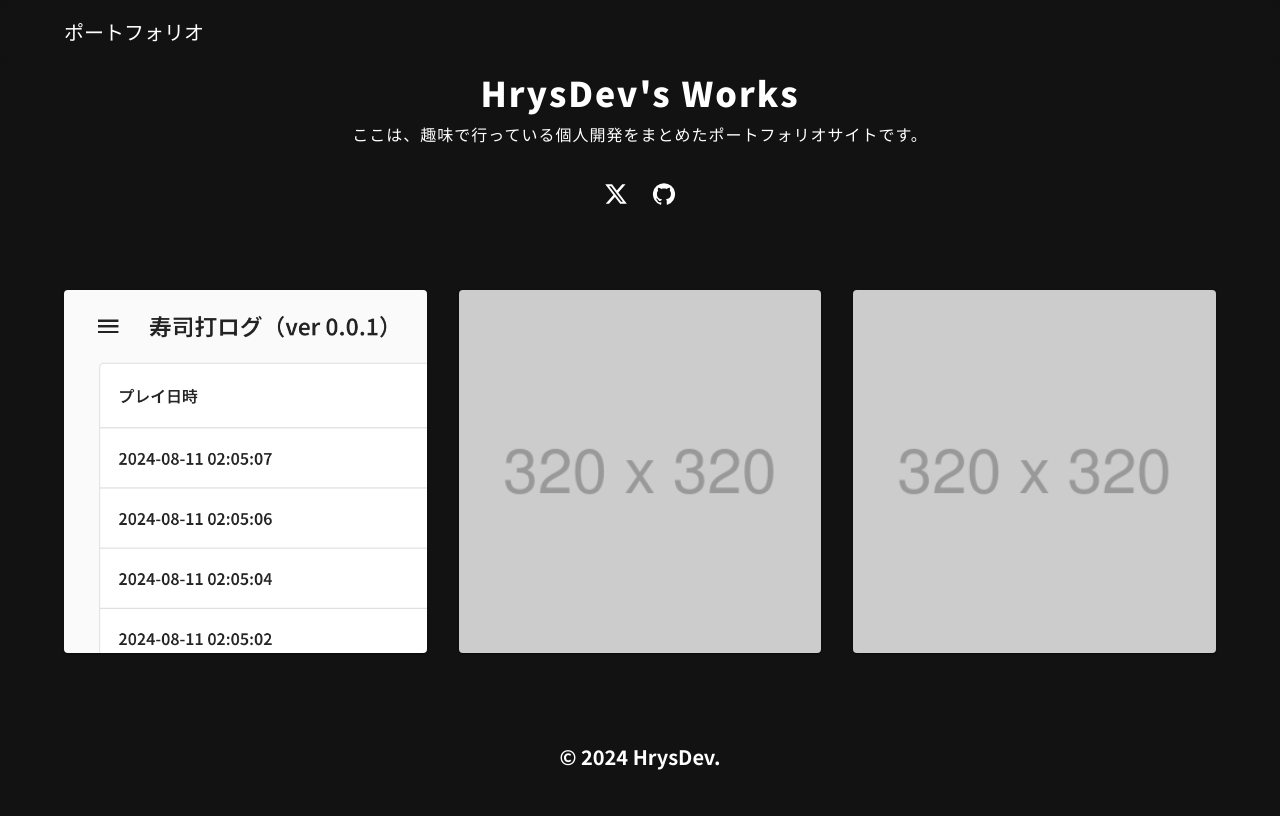
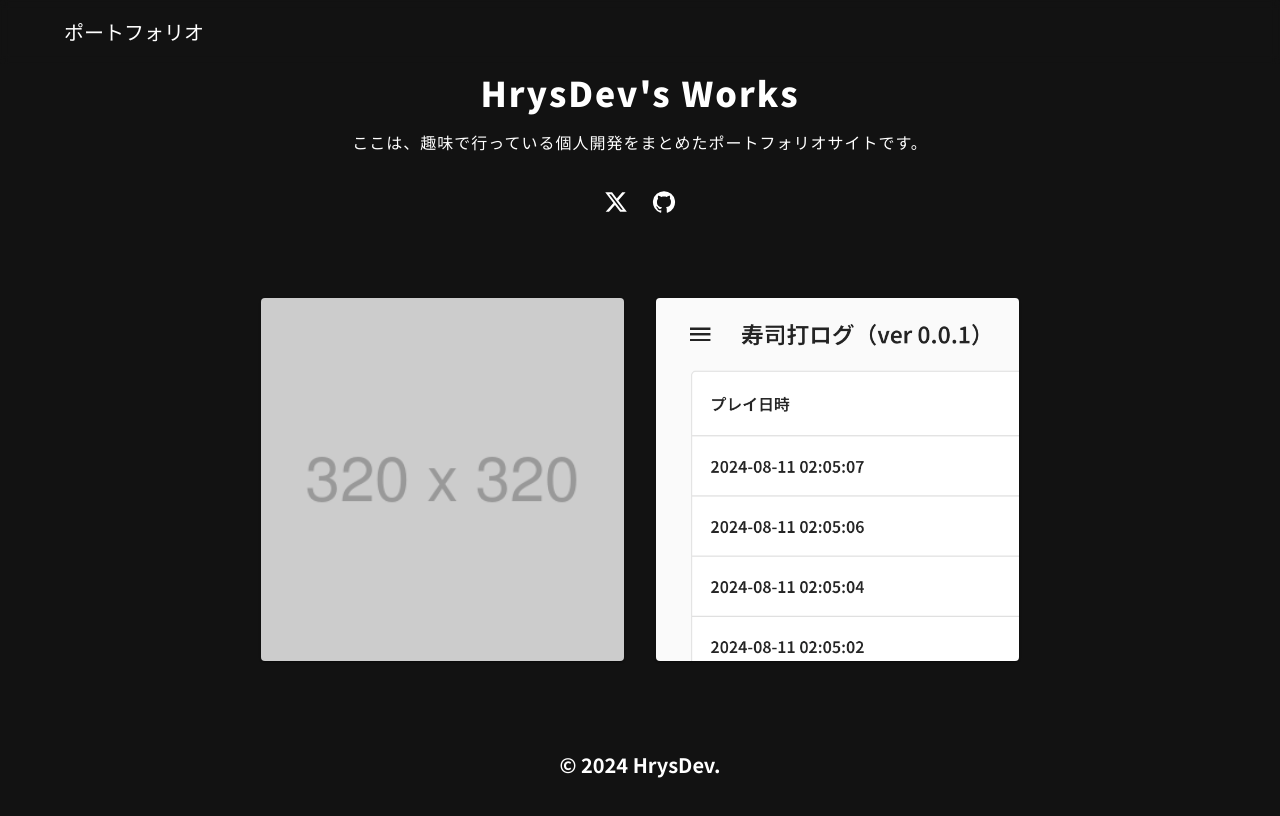
Before and after one commit to hrysdev/hrysdev.github.io, a React (Vite) app: page / in a window 1280 px wide. Shown: the top 816 px of the page. Built offline with nearby package versions, Linux system fonts and the light colour scheme.

Commit message:
feat: 不要なファイルを削除
Signed-off-by: hrysdev <hrysdev@gmail.com>

```diff
--- a/src/App.tsx
+++ b/src/App.tsx
@@ -5,9 +5,16 @@ import "@fontsource/noto-sans-jp/800.css";
 import "@fontsource/noto-sans-jp/900.css";
 import { createTheme, ThemeProvider } from "@mui/material/styles";
 import CssBaseline from "@mui/material/CssBaseline";
+
+import Typography from "@mui/material/Typography";
+import Container from "@mui/material/Container";
+import Stack from "@mui/material/Stack";
+import Box from "@mui/material/Box";
+
+import Header from "./components/Header";
 import Footer from "./components/Footer";
-import Header from "./components/Header";
-import Main from "./components/Main";
+import Works from "./components/Works";
+import Links from "./components/Links";
 
 export default function App() {
   const theme = createTheme({
@@ -24,7 +31,20 @@ export default function App() {
     <ThemeProvider theme={theme}>
       <CssBaseline />
       <Header />
-      <Main />
+      <Container maxWidth="lg">
+        <Box sx={{ my: 9, userSelect: "none" }}>
+          <Stack spacing={2} textAlign="center" sx={{ mb: 3 }}>
+            <Typography variant="h4" fontWeight="bold" letterSpacing={2}>
+              HrysDev's Works
+            </Typography>
+            <Typography letterSpacing={1}>
+              ここは、趣味で行っている個人開発をまとめたポートフォリオサイトです。
+            </Typography>
+          </Stack>
+          <Links />
+        </Box>
+        <Works />
+      </Container>
       <Footer />
     </ThemeProvider>
   );
--- a/src/components/Main.tsx
+++ /dev/null
@@ -1,26 +0,0 @@
-import Typography from "@mui/material/Typography";
-import Container from "@mui/material/Container";
-import Stack from "@mui/material/Stack";
-import Box from "@mui/material/Box";
-
-import Works from "./Works";
-import Links from "./Links";
-
-export default function Main() {
-  return (
-    <Container maxWidth="lg">
-      <Box sx={{ my: 9, userSelect: "none" }}>
-        <Stack direction="column" spacing={1} textAlign="center" sx={{ mb: 3 }}>
-          <Typography variant="h4" fontWeight="bold" letterSpacing={2}>
-            HrysDev's Works
-          </Typography>
-          <Typography letterSpacing={1}>
-            ここは、趣味で行っている個人開発をまとめたポートフォリオサイトです。
-          </Typography>
-        </Stack>
-        <Links />
-      </Box>
-      <Works />
-    </Container>
-  );
-}
--- a/src/components/Works.tsx
+++ b/src/components/Works.tsx
@@ -7,25 +7,20 @@ import CardActionArea from "@mui/material/CardActionArea";
 
 const works = [
   {
-    title: "寿司打トラッカー",
-    date: "2024/08/10",
-    imgPath: "./640x640.png",
-  },
-  {
-    title: "ポートフォリオサイト",
+    title: "プロジェクトタイトル",
     date: "2024/09/23",
     imgPath: "./320x320.png",
   },
   {
-    title: "ポートフォリオサイト",
-    date: "2024/09/23",
-    imgPath: "./320x320.png",
+    title: "寿司打トラッカー",
+    date: "2024/08/10",
+    imgPath: "./sushi_da_tracker.png",
   },
 ];
 
 export default function Works() {
   return (
-    <Grid container spacing={{ xs: 3, md: 4 }}>
+    <Grid container justifyContent="center" spacing={{ xs: 3, md: 4 }}>
       {works.map((work, i) => {
         return (
           <Grid item xs={6} md={4} key={i}>
@@ -39,11 +34,14 @@ export default function Works() {
                     left: 0,
                     width: "100%",
                     height: "100%",
-                    pl: 4,
-                    pb: 4,
+                    pl: 3,
+                    pb: 3,
                     bgcolor: "rgba(0, 0, 0, 0.6)",
                     opacity: 0,
                     transition: "opacity 0.3s",
+                    display: "flex",
+                    flexDirection: "column",
+                    justifyContent: "flex-end",
                     "&:hover": {
                       opacity: 1,
                     },
```
Also changed, not shown: public/sushi_da_tracker.png (renamed from public/640x640.png).
